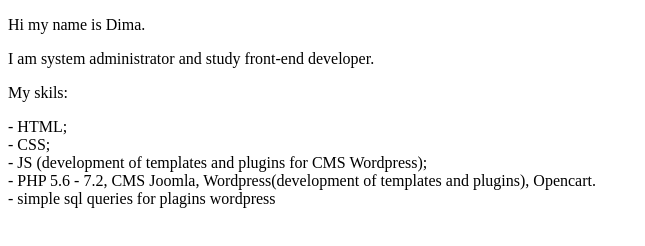
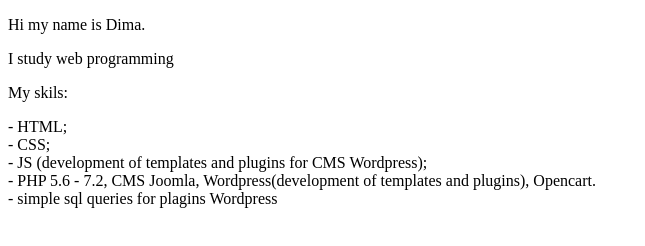
Before and after one commit to Dimazag/cv, a plain HTML site: page index.html in a window 1280 px wide. Shown: the whole page, without its empty margins (0-645 px from the left). Drawn offline with Linux system fonts and the light colour scheme.

Commit message:
added changes 2

```diff
--- a/index.html
+++ b/index.html
@@ -8,14 +8,14 @@
 <body>
 
 	<p>Hi my name is Dima.</p>
-	<p>I am system administrator and study front-end developer.</p>
+	<p>I study web programming</p>
 	<p>My skils:</p>
 	<p>
-		- HTML; <br>
+		- HTML;<br>
 		- CSS;<br>
 		- JS (development of templates and plugins for CMS Wordpress); <br>
 		- PHP 5.6 - 7.2, CMS Joomla, Wordpress(development of templates and plugins), Opencart.<br>
-		- simple sql queries for plagins wordpress
+		- simple sql queries for plagins Wordpress
 	</p>
 
 </body>
```
